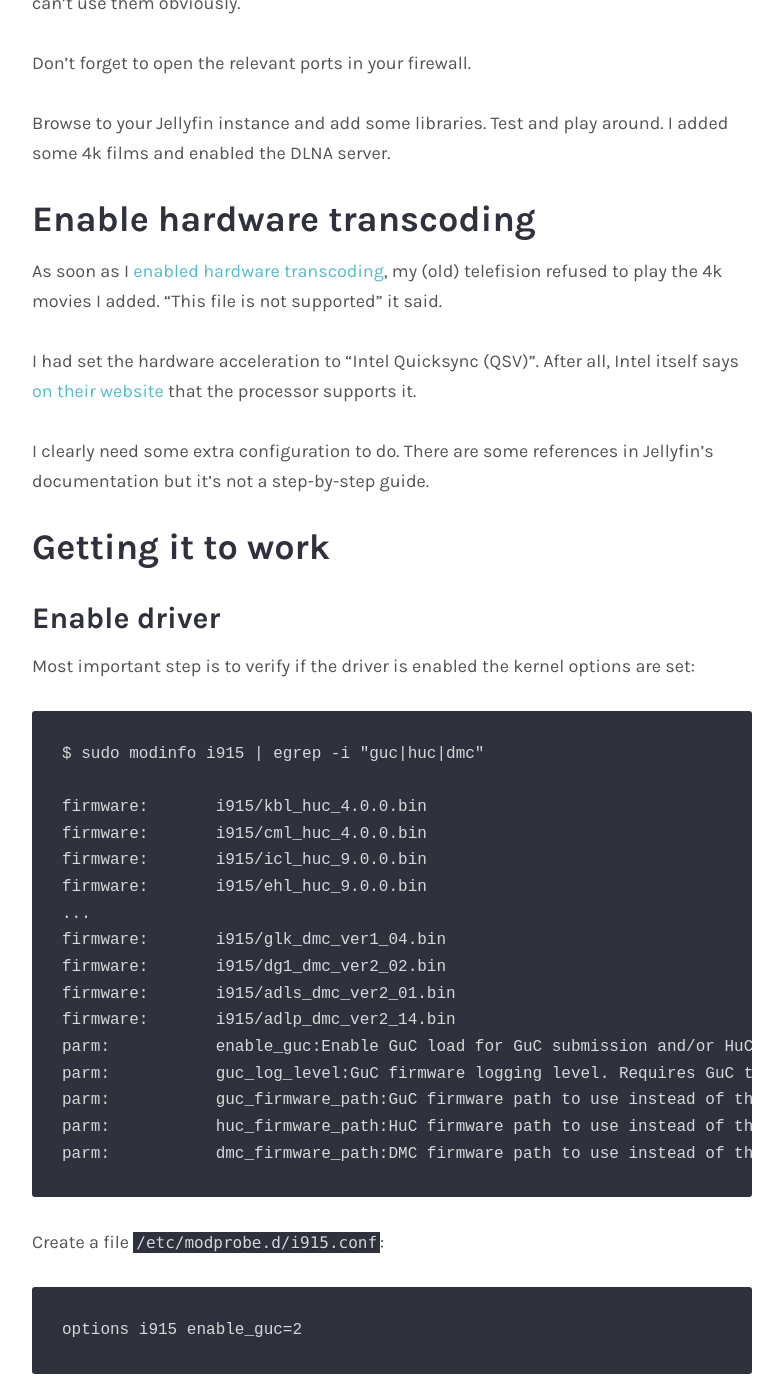
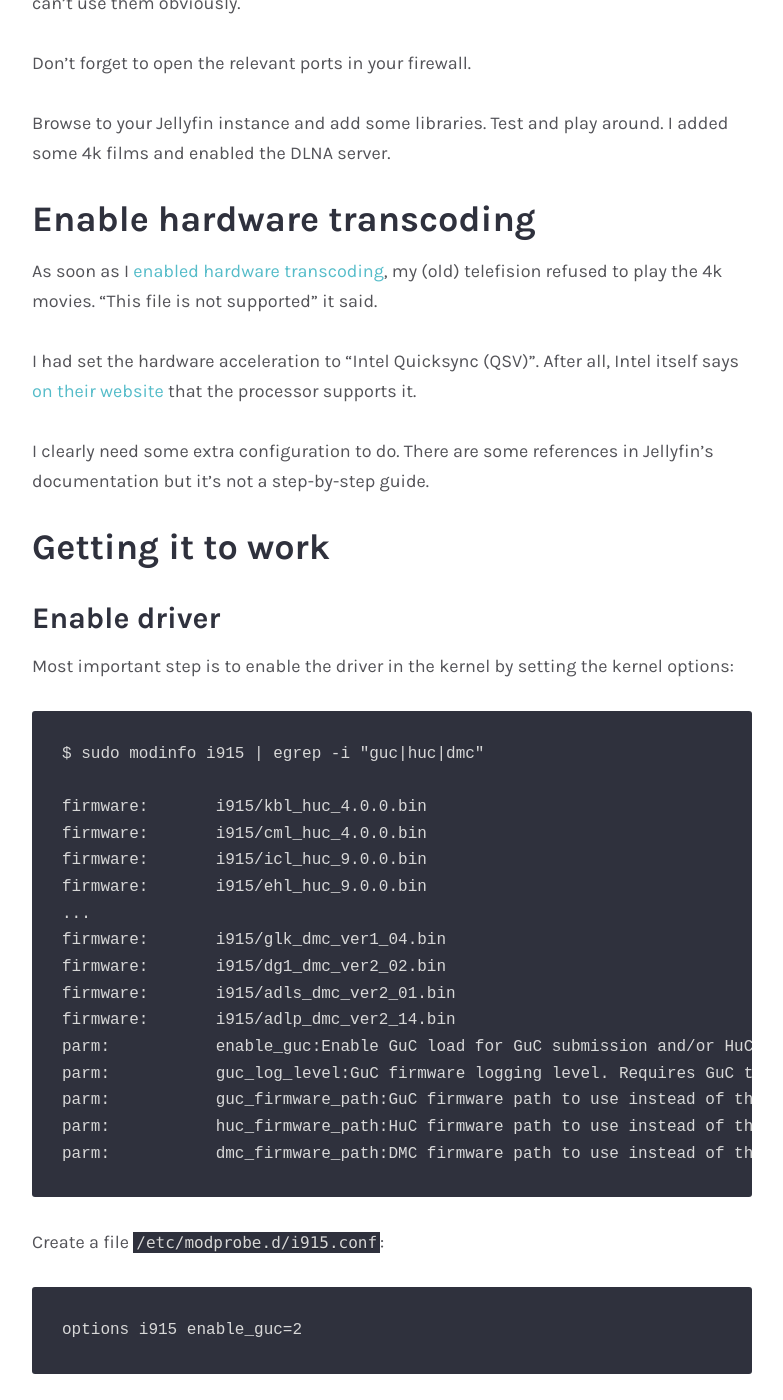
Before and after one commit to bertmelis/bertmelis.github.io, a Jekyll site: the page built from _posts/2022-12-10-1-Jellyfin-hardware-transcoding.md, in a window 1280 px wide and 1400 px high, scrolled down 2376 px. Shown: the whole window, without its empty margins (248-1031 px from the left). Built offline with Jekyll 4.4.1, drawn with Linux system fonts in a browser that asks for light colours; some web fonts are replaced; comment, search, counter and statistics services are not loaded; some of the changed text lies outside the part shown.

Commit message:
grammar/spelling

````diff
--- a/_posts/2022-12-10-1-Jellyfin-hardware-transcoding.md
+++ b/_posts/2022-12-10-1-Jellyfin-hardware-transcoding.md
@@ -55,7 +55,7 @@
 
 ## Enable hardware transcoding
 
-As soon as I [enabled hardware transcoding](https://jellyfin.org/docs/general/administration/hardware-acceleration), my (old) telefision refused to play the 4k movies I added. "This file is not supported" it said.
+As soon as I [enabled hardware transcoding](https://jellyfin.org/docs/general/administration/hardware-acceleration), my (old) telefision refused to play the 4k movies. "This file is not supported" it said.
 
 I had set the hardware acceleration to "Intel Quicksync (QSV)". After all, Intel itself says [on their website](https://www.intel.com/content/www/us/en/products/sku/128989/intel-celeron-j4105-processor-4m-cache-up-to-2-50-ghz/specifications.html) that the processor supports it.
 
@@ -65,7 +65,7 @@
 
 ### Enable driver
 
-Most important step is to verify if the driver is enabled the kernel options are set:
+Most important step is to enable the driver in the kernel by setting the kernel options:
 
 ```
 $ sudo modinfo i915 | egrep -i "guc|huc|dmc"
````
Also changed, not shown: other parts of _posts/2022-12-10-1-Jellyfin-hardware-transcoding.md (+1 -1 lines).
